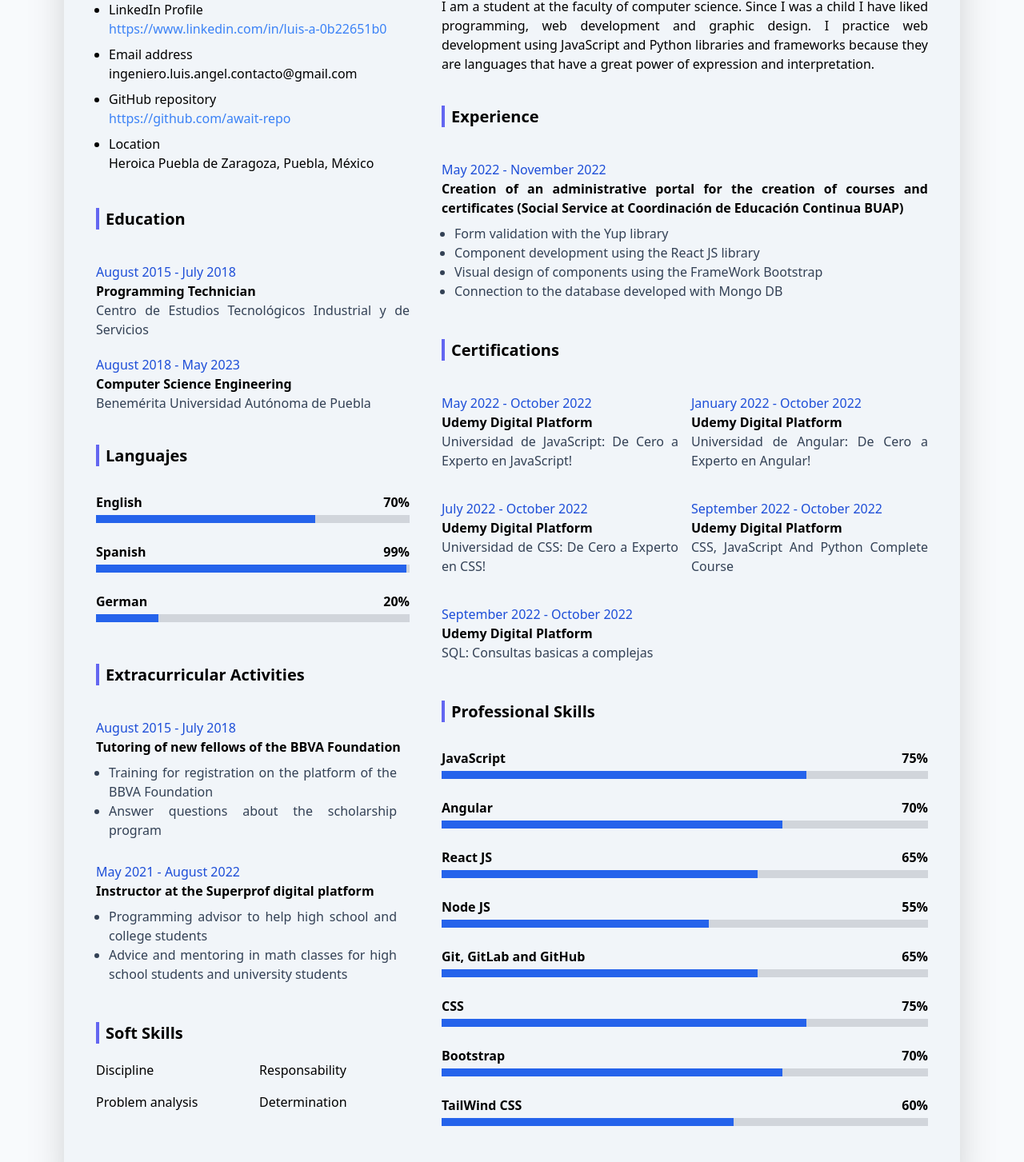
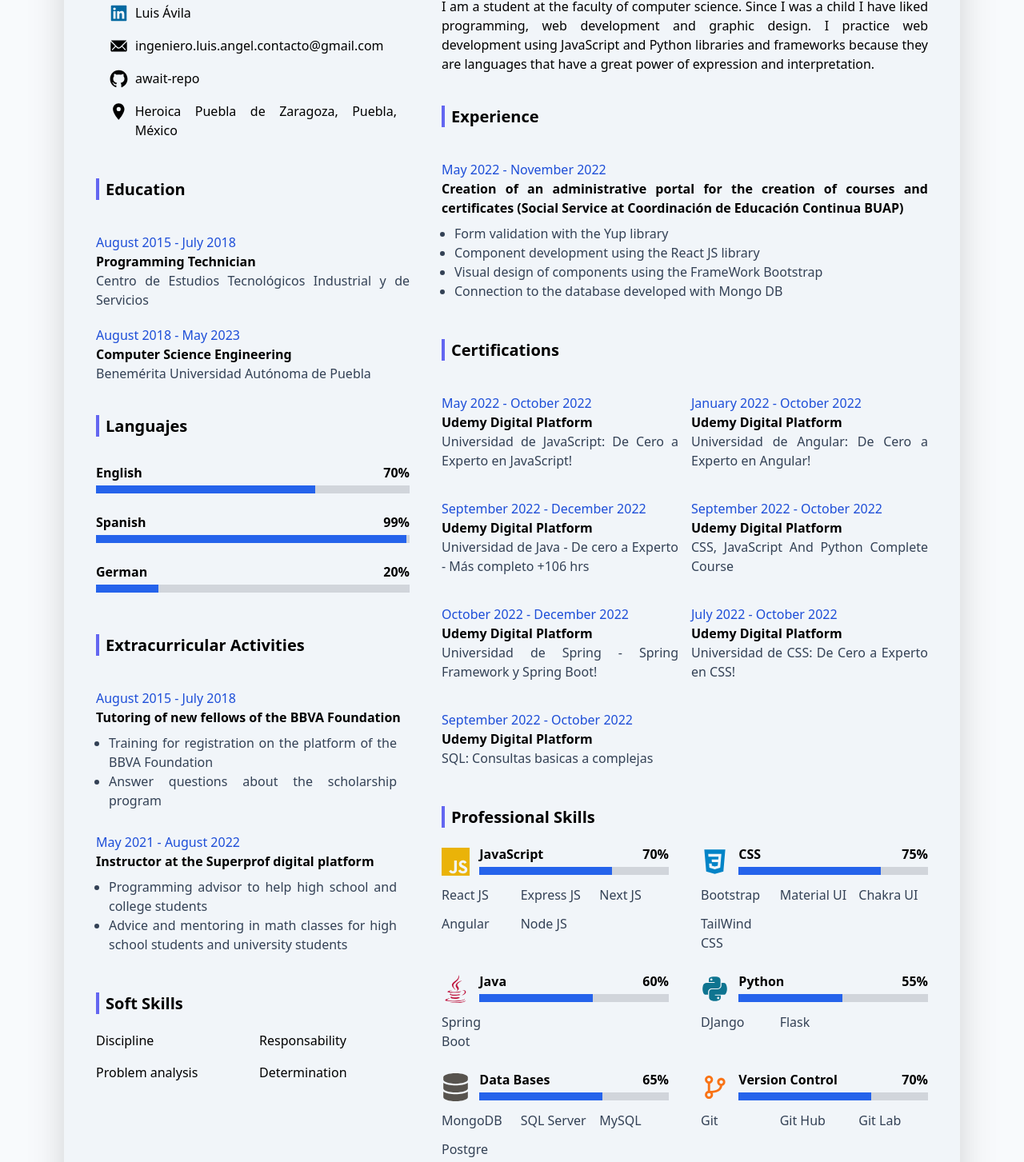
Before and after one commit to await-repo/react-deploy, a React (Vite) app: page / in a window 1280 px wide. Shown: the part 320-1773 px from the top of the page at 80% size. Built offline with nearby package versions, Linux system fonts and the light colour scheme.

Commit message:
first commit

```diff
--- a/src/components/Body.jsx
+++ b/src/components/Body.jsx
@@ -2,7 +2,7 @@ import { Percent } from './Percent'
 import { Details } from './Details'
 
 import { profetionalSkills } from "../data/profetionalSkills"
-import { certifications } from "../data/certifications"
+import { courses } from "../data/courses"
 import { languajes } from "../data/languajes"
 import { extracurriculars } from "../data/extracurricular"
 import { experiences } from "../data/experiences"
@@ -27,15 +27,17 @@ export function Body() {
 
                         <Card title="Contact Info">
                             <div className="px-4 break-words">
-                                <ul className="list-disc">
+                                <ul>
                                     {contacts.map((contact) => {
                                         return (
+                                            <div key= {contact.id} className = "flex py-2">
+                                                <contact.icon style={{fontSize: '25px'}} className={contact.color}/>
                                                 <Linked
-                                                key={contact.id}
-                                                title={contact.title}
-                                                content={contact.content}
-                                                path={contact.path}
+                                                    title = {contact.title}
+                                                    content = {contact.content}
+                                                    path = {contact.path}
                                                 />
+                                            </div>
                                         )
                                     })}
                                 </ul>
@@ -60,11 +62,12 @@ export function Body() {
                         <Card title="Languajes">
                             {languajes.map((languaje) => {
                                 return (
+                                    <div className="py-3" key={languaje.id}>
                                         <Percent
-                                        key={languaje.id}
                                             title={languaje.title}
                                             percent={languaje.percent}
                                         />
+                                    </div>
                                 )
                             })}
                         </Card>
@@ -115,13 +118,14 @@ export function Body() {
 
                         <Card title="Certifications">
                             <div className="grid lg:grid-cols-2 gap-4 pb-2">
-                                {certifications.map((certification) => {
+                                {courses.map((course) => {
                                     return (
                                         <Details
-                                            key={certification.id}
-                                            date={certification.date}
-                                            title={certification.title}
-                                            content={certification.content}
+                                            key={course.id}
+                                            date={course.date}
+                                            title={course.title}
+                                            content={course.content}
+                                            path={course.path}
                                         />
                                     )
                                 })}
@@ -130,15 +134,42 @@ export function Body() {
 
 
                         <Card title="Professional skills">
+                            <div className="grid lg:grid-cols-2 gap-x-10 gap-y-2 pb-2">
                                 {profetionalSkills.map((skill) => {
                                     return (
+                                        <div key={skill.id}>
+                                            <div className="grid grid-cols-6">
+                                                <div>
+                                                    <skill.icon style={{fontSize: '35px',}}
+                                                    className = {`mt-1 ${skill.color}`}/>
+                                                </div>
+                                                <div className="col-span-5">
                                                     <Percent
-                                        key={skill.id}
-                                        title={skill.title}
-                                        percent={skill.percent}
+                                                        title = {skill.title}
+                                                        percent = {skill.percent}
                                                     />
+                                                </div>
+                                            </div>
+                                            <div className="pt-3 pb-4">
+                                                <ul className="text-slate-700 grid xl:grid-cols-3 grid-cols-2 gap-x-3 gap-y-3">
+                                                    {skill.libraries.map((library) => {
+                                                        return (
+                                                            <li key={library.id}>
+                                                                {library.name}
+                                                                {library.related === "" ?
+                                                                    <></>
+                                                                    :
+                                                                    <small> ({library.related}) </small>
+                                                                }
+                                                            </li>
                                                         )
                                                     })}
+                                                </ul>
+                                            </div>
+                                        </div>
+                                    )
+                                })}
+                            </div>
                         </Card>
 
 
--- a/src/components/Details.jsx
+++ b/src/components/Details.jsx
@@ -1,6 +1,8 @@
-export function Details({ date, title, content }) {
+export function Details({ date, title, content, path }) {
     return (
         <div className="pt-5">
+            {path?
+                <a href={path} target="_blank" rel="noopener noreferrer">
                     <p className="text-blue-700">
                         {date}
                     </p>
@@ -22,6 +24,32 @@ export function Details({ date, title, content }) {
                             {content}
                         </p>
                     }
+                </a>
+                :
+                <>
+                    <p className="text-blue-700">
+                        {date}
+                    </p>
+
+                    <p className="font-bold">
+                        {title}
+                    </p>
+
+                    {Array.isArray(content) ?
+                        <div className="px-4 py-2">
+                            <ul className="list-disc text-slate-700">
+                                {content.map((item, index) => {
+                                    return ( <li key = {index}> {item} </li> )
+                                })}
+                            </ul>
+                        </div>
+                        :
+                        <p className="text-slate-700">
+                            {content}
+                        </p>
+                    }
+                </>
+            }
         </div>
     )
 }
--- a/src/components/Linked.jsx
+++ b/src/components/Linked.jsx
@@ -3,7 +3,7 @@ export function Linked({ title, content, path }) {
         <>
             {
                 path == "" ?
-                    <li className="py-1">
+                    <li className="pl-2">
                         <span className="font-medium">
                             {title}
                         </span>
@@ -12,12 +12,20 @@ export function Linked({ title, content, path }) {
                         </div>
                     </li>
                     :
-                    <li className="py-1">
-                        <a href={path} className="font-medium visited:text-purple-900">
+                    <li className="pl-2">
+                        <a
+                            href={path}
+                            target="_blank"
+                            rel="noopener noreferrer"
+                            className="font-medium visited:text-purple-900">
                             {title}
                         </a>
                         <div>
-                            <a href={path} className="text-blue-500 visited:text-purple-900">
+                            <a
+                                href={path}
+                                target="_blank"
+                                rel="noopener noreferrer"
+                                className="text-blue-500 visited:text-purple-900">
                                 {content}
                             </a>
                         </div>
--- a/src/components/Percent.jsx
+++ b/src/components/Percent.jsx
@@ -1,7 +1,7 @@
 export function Percent({ title, percent }) {
-    return <div className="py-3">
+    return <div className="">
         <div className="flex justify-between mb-1">
-            <span className="font-bold">
+            <span className="font-bold flex">
                 {title}
             </span>
             <span className="font-bold ">
--- a/src/data/contacts.js
+++ b/src/data/contacts.js
@@ -1,26 +1,37 @@
+import { AiFillGithub, AiFillLinkedin } from 'react-icons/ai';
+import { IoIosMail } from 'react-icons/io';
+import { MdLocationOn } from 'react-icons/md';
+
 export const contacts = [
     {
-        id: 19,
-        title: "LinkedIn Profile",
-        content: "https://www.linkedin.com/in/luis-a-0b22651b0",
-        path: "https://www.linkedin.com/in/luis-a-0b22651b0"
+        id: 219,
+        title: "Luis Ávila",
+        content: "",
+        color: "text-sky-700",
+        path: "https://www.linkedin.com/in/luis-avila-0b22651b0",
+        icon: AiFillLinkedin
     },
     {
-        id: 20,
-        title: "Email address",
-        content: "ingeniero.luis.angel.contacto@gmail.com",
-        path: ""
+        id: 220,
+        title: "ingeniero.luis.angel.contacto@gmail.com",
+        content: "",
+        color: "",
+        path: "",
+        icon: IoIosMail
     },
     {
-        id: 21,
-        title: "GitHub repository",
-        content: "https://github.com/await-repo",
-        path: "https://github.com/await-repo"
+        id: 221,
+        title: "await-repo",
+        content: "",
+        path: "https://github.com/await-repo",
+        icon: AiFillGithub
     },
     {
-        id: 22,
-        title: "Location",
-        content: "Heroica Puebla de Zaragoza, Puebla, México",
-        path: ""
+        id: 222,
+        title: "Heroica Puebla de Zaragoza, Puebla, México",
+        content: "",
+        color: "",
+        path: "",
+        icon: MdLocationOn
     }
 ];
--- /dev/null
+++ b/src/data/courses.js
@@ -0,0 +1,51 @@
+export const courses = [
+    {
+        id: 0,
+        date: "May 2022 - October 2022",
+        title: "Udemy Digital Platform",
+        content: "Universidad de JavaScript: De Cero a Experto en JavaScript!",
+        path: "https://www.udemy.com/certificate/UC-ed8dbb4f-27d2-4e8c-915f-d5a89924819b/"
+    },
+    {
+        id: 1,
+        date: "January 2022 - October 2022",
+        title: "Udemy Digital Platform",
+        content: "Universidad de Angular: De Cero a Experto en Angular!",
+        path: "https://www.udemy.com/certificate/UC-c798cc30-2f02-46e1-883d-613cc576155b/"
+    },
+    {
+        id: 2,
+        date: "September 2022 - December 2022",
+        title: "Udemy Digital Platform",
+        content: "Universidad de Java - De cero a Experto - Más completo +106 hrs",
+        path: "https://www.udemy.com/certificate/UC-c9b3f27b-9dc0-4f21-9424-571fea99ad50/"
+    },
+    {
+        id: 3,
+        date: "September 2022 - October 2022",
+        title: "Udemy Digital Platform",
+        content: "CSS, JavaScript And Python Complete Course",
+        path: "https://www.udemy.com/certificate/UC-f91aba28-10b4-4983-abd1-22cb193095cb/"
+    },
+    {
+        id: 4,
+        date: "October 2022 - December 2022",
+        title: "Udemy Digital Platform",
+        content: "Universidad de Spring - Spring Framework y Spring Boot!",
+        path: "https://www.udemy.com/certificate/UC-272ba0ab-e777-4920-bf88-edc8eda7843b/"
+    },
+    {
+        id: 5,
+        date: "July 2022 - October 2022",
+        title: "Udemy Digital Platform",
+        content: "Universidad de CSS: De Cero a Experto en CSS!",
+        path: "https://www.udemy.com/certificate/UC-98ee9e52-3bde-490b-b6fc-f9812726a4e0/"
+    },
+    {
+        id: 6,
+        date: "September 2022 - October 2022",
+        title: "Udemy Digital Platform",
+        content: "SQL: Consultas basicas a complejas",
+        path: "https://www.udemy.com/certificate/UC-326036d6-b9f2-4023-829a-217747cd1a20/"
+    }
+];
--- a/src/data/profetionalSkills.js
+++ b/src/data/profetionalSkills.js
@@ -1,42 +1,156 @@
+import { SiJavascript } from 'react-icons/si';
+import { IoLogoCss3 } from 'react-icons/io';
+import { FaJava, FaPython, FaDatabase } from 'react-icons/fa';
+import { BiGitBranch } from 'react-icons/bi';
+
 export const profetionalSkills = [
     {
         id : 12,
         title: "JavaScript",
-        percent: 75,
+        percent: 70,
+        icon: SiJavascript,
+        color: "text-yellow-500",
+        libraries: [
+            {
+                id: 301,
+                name: "React JS",
+                related: ""
             },
             {
-        id : 14,
-        title: "Angular",
-        percent: 70,
+                id: 302,
+                name: "Express JS",
+                related: ""
             },
             {
-        id : 11,
-        title: "React JS",
-        percent: 65,
+                id: 303,
+                name: "Next JS",
+                related: ""
             },
             {
-        id : 23,
-        title: "Node JS",
-        percent: 55,
+                id: 304,
+                name: "Angular",
+                related: ""
             },
             {
-        id : 24,
-        title: "Git, GitLab and GitHub",
-        percent: 65,
+                id: 305,
+                name: "Node JS",
+                related: ""
+            }
+        ]
     },
     {
         id : 13,
         title: "CSS",
         percent: 75,
+        icon: IoLogoCss3,
+        color: "text-sky-600",
+        libraries: [
+            {
+                id: 402,
+                name: "Bootstrap",
+                related: ""
+            },
+            {
+                id: 405,
+                name: "Material UI",
+                related: ""
+            },
+            {
+                id: 406,
+                name: "Chakra UI",
+                related: ""
+            },
+            {
+                id: 403,
+                name: "TailWind CSS",
+                related: ""
+            }
+        ]
+    },
+    {
+        id : 14,
+        title: "Java",
+        percent: 60,
+        icon: FaJava,
+        color: "text-rose-700",
+        libraries: [
+            {
+                id: 503,
+                name: "Spring Boot",
+                related: ""
+            }
+        ]
     },
     {
         id : 15,
-        title: "Bootstrap",
-        percent: 70,
+        title: "Python",
+        percent: 55,
+        icon: FaPython,
+        color: "text-cyan-700",
+        libraries: [
+            {
+                id: 604,
+                name: "DJango",
+                related: ""
+            },
+            {
+                id: 605,
+                name: "Flask",
+                related: ""
+            }
+        ]
     },
     {
         id : 16,
-        title: "TailWind CSS",
-        percent: 60,
+        title: "Data Bases",
+        percent: 65,
+        icon: FaDatabase ,
+        color: "text-stone-600",
+        libraries: [
+            {
+                id: 704,
+                name: "MongoDB",
+                related: ""
+            },
+            {
+                id: 705,
+                name: "SQL Server",
+                related: ""
+            },
+            {
+                id: 706,
+                name: "MySQL",
+                related: ""
+            },
+            {
+                id: 707,
+                name: "Postgre SQL",
+                related: ""
             }
+        ]
+    },
+    {
+        id : 17,
+        title: "Version Control",
+        percent: 70,
+        icon: BiGitBranch,
+        color: "text-orange-500",
+        libraries: [
+            {
+                id: 804,
+                name: "Git",
+                related: ""
+            },
+            {
+                id: 805,
+                name: "Git Hub",
+                related: ""
+            },
+            {
+                id: 806,
+                name: "Git Lab",
+                related: ""
+            }
+        ]
+    },
 ];
```
Lines whose indentation alone changed are shown as unchanged.
